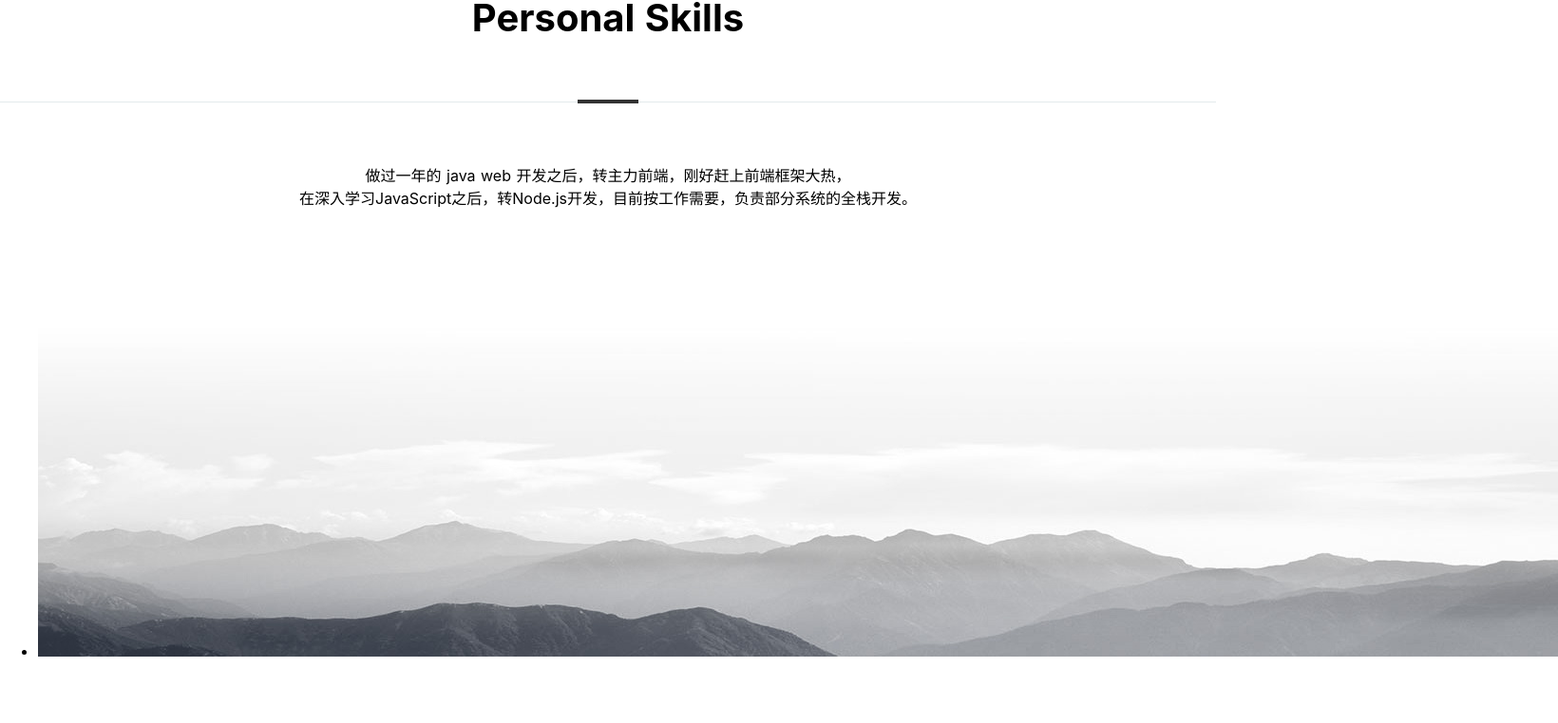
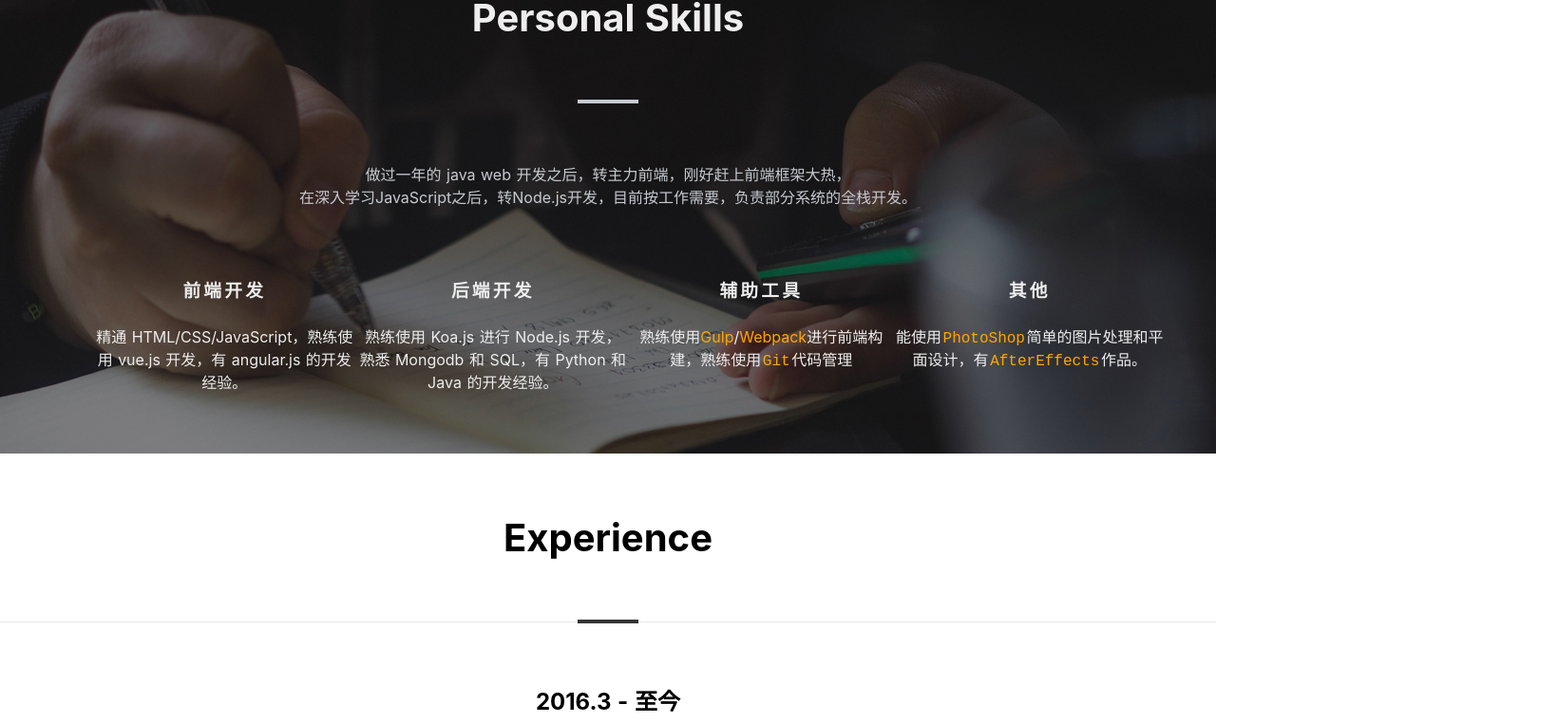
Before and after one commit to zeev-kell/zeev-kell.github.io, a Nuxt app: page /about in a window 1280 px wide. Shown: the part 870-1632 px from the top of the page at 95% size, 1640 px wide, since content can reach past the window. Built offline with nearby package versions, Linux system fonts and the light colour scheme.

Commit message:
修改结构

```diff
--- a/assets/stylus/flex-layout.styl
+++ b/assets/stylus/flex-layout.styl
@@ -25,3 +25,17 @@
 .is-justify-center {
   justify-content: center;
 }
+
+$flex-column = 12;
+$flex-list = 1, 2, 3, 4, 5, 6, 7, 8, 9, 10, 11, 12;
+for $i in $flex-list
+  .flex-item-{$i} {
+    float: left;
+    width: ($i  * 100% / $flex-column);
+  }
+  .flex-offset-{$i} {
+    margin-left: ($i  * 100% / $flex-column);
+  }
+  .flex-order-{$i} {
+    order: $i;
+  }
--- a/assets/stylus/layout.styl
+++ b/assets/stylus/layout.styl
@@ -33,6 +33,11 @@ body {
   text-align: center;
 }
 
+.container {
+  margin: 0 auto;
+  max-width: 1170px;
+}
+
 .relative {
   position relative
 }
@@ -48,7 +53,3 @@ body {
 .text-right {
   text-align right
 }
-
-.wp-50 {
-  width 50%
-}
--- a/assets/stylus/var.styl
+++ b/assets/stylus/var.styl
@@ -12,3 +12,5 @@ $contain-laptop = ($laptop-sm + 1)
 $desktop-md = 1199px
 // desktop 以上（含desktop）
 $contain-desktop = ($desktop-md + 1)
+
+$bg = #35495e;
--- a/components/about/profile-container.vue
+++ b/components/about/profile-container.vue
@@ -29,14 +29,16 @@
   import Misc from '~/components/misc'
 
   export default {
-    Github,
-    Misc,
-    name: "profile-container"
+    name: "profile-container",
+    components: {
+      Github,
+      Misc,
+    }
   }
 </script>
 
 <style lang="stylus" rel="stylesheet/stylus">
-  $bg = #35495e;
+  @import "../../assets/stylus/var.styl";
 
   .image {
     background $bg
--- a/components/about/skill-container.vue
+++ b/components/about/skill-container.vue
@@ -1,34 +1,68 @@
 <template>
   <div class="skill-container">
     <header class="container-title">personal skills</header>
-    <div class="text-center">
+    <p class="skill-text">
       做过一年的 java web 开发之后，转主力前端，刚好赶上前端框架大热，<br/>
       在深入学习JavaScript之后，转Node.js开发，目前按工作需要，负责部分系统的全栈开发。
-    </div>
-    <div class="skill-list">
-      <ul>
-        <li>
-          <img src="/image/bg-mountain.jpg">
-        </li>
+    </p>
+    <div class="container">
+      <ul class="skill-list flex-row">
+        <skill-content v-for="(item, index) in skillList" :item="item" :key="index"/>
       </ul>
     </div>
   </div>
 </template>
 
 <script type="text/babel">
+  import SkillContent from './skill-content';
+
   export default {
     name: "skill-container",
     data() {
       return {
-        'd': `前端： angular.js(1.x)  vue.js(2.x)   HTML  CSS  JavaScript
-后端： Node.js  Python Java  SQL
-工具： Git  Gulp  webpack
-其他： Photeshop  AfterEffects`
+        skillList: [{
+          title: '前端开发',
+          content: '精通 HTML/CSS/JavaScript，熟练使用 vue.js 开发，有 angular.js 的开发经验。'
+        }, {
+          title: '后端开发',
+          content: '熟练使用 Koa.js 进行 Node.js 开发，熟悉 Mongodb 和 SQL，有 Python 和 Java 的开发经验。'
+        }, {
+          title: '辅助工具',
+          content: '熟练使用<span>Gulp</span>/<span>Webpack</span>进行前端构建，熟练使用<code>Git</code>代码管理'
+        }, {
+          title: '其他',
+          content: '能使用<code>PhotoShop</code>简单的图片处理和平面设计，有<code>AfterEffects</code>作品。'
+        }]
       }
+    },
+    components: {
+      SkillContent
     }
   }
 </script>
 
 <style lang="stylus" rel="stylesheet/stylus">
+  .skill-container {
+    background url("~assets/skill-banner.jpg")
+    background-size: cover;
+    background-attachment: fixed;
+    color: #eeeeee
+    padding-bottom: 4rem
+    .container-title {
+      border-bottom none
+      &:after {
+        background #c6cbd1
+      }
+    }
+  }
 
+  .skill-text {
+    text-align center
+    color #c6cbd1
+    margin 3rem 0
+  }
+
+  .skill-list {
+    list-style none
+  }
 </style>
--- /dev/null
+++ b/components/about/skill-content.vue
@@ -0,0 +1,33 @@
+<template>
+  <li class="flex-item-3 text-center">
+    <h3 class="skill-title">{{item.title}}</h3>
+    <p class="skill-content" v-html="item.content"></p>
+  </li>
+</template>
+
+<script type="text/babel">
+  export default {
+    name: "skill-content",
+    props: ['item']
+  }
+</script>
+
+<style scoped lang="stylus" rel="stylesheet/stylus">
+  .skill-title {
+    margin 1.5rem 0
+    letter-spacing: 0.2rem;
+    font-weight bold
+  }
+
+  .skill-content /deep/ {
+    code {
+      color orange
+      margin 0 0.1rem
+      display inline-block
+    }
+    span {
+      color orange
+      display inline-block
+    }
+  }
+</style>
--- a/components/about/work-container.vue
+++ b/components/about/work-container.vue
@@ -8,7 +8,7 @@
         <p class="work-post">{{work.post}}</p>
       </div>
       <ul class="content-container">
-        <work-content :content="content" v-for="content in work.contents" :key="content.index"/>
+        <work-content :item="item" v-for="item in work.contents" :key="item.index"/>
       </ul>
     </div>
   </div>
@@ -32,7 +32,8 @@
 </script>
 
 <style lang="stylus" rel="stylesheet/stylus">
-  $bg = #35495e;
+  @import "../../assets/stylus/var.styl";
+
   .sub-text {
     color: #7f828b
     font-size 80%;
--- a/components/about/work-content.vue
+++ b/components/about/work-content.vue
@@ -1,10 +1,10 @@
 <template>
-  <li class="content-list" :class="{'content-left':content.index & 1}">
+  <li class="content-list" :class="{'content-left':item.index & 1}">
     <div class="content-header">
       <div class="content-title">
         <h2>
-          <a :href="content.link" target="_blank">
-            {{content.title}}
+          <a :href="item.link" target="_blank">
+            {{item.title}}
           </a>
         </h2>
         <p class="blank">&nbsp;</p>
@@ -14,9 +14,9 @@
     <div class="content-text">
       <div class="content-body">
         <div class="technology">
-          <strong>{{content.technology}}</strong>
+          <strong>{{item.technology}}</strong>
         </div>
-        <div class="description" v-html="content.description"></div>
+        <div class="description" v-html="item.description"></div>
         <div style="clear: both"></div>
       </div>
     </div>
@@ -26,14 +26,14 @@
 <script type="text/babel">
   export default {
     name: "work-content",
-    props: ['content']
+    props: ['item']
   }
 </script>
 
 <style lang="stylus" rel="stylesheet/stylus">
   @import "../../assets/stylus/mixins.styl";
+  @import "../../assets/stylus/var.styl";
   $pd = 20px;
-  $bg = #35495e;
 
   .content-list {
     padding-top 3rem
--- /dev/null
+++ b/components/footer-container.vue
@@ -0,0 +1,22 @@
+<template>
+  <footer class="footer-container">
+    <div class="flex-row container">
+      <div class="flex-item-6">1</div>
+      <div class="flex-item-6">1</div>
+    </div>
+  </footer>
+</template>
+
+<script type="text/babel">
+  export default {
+    name: "footer-container"
+  }
+</script>
+
+<style lang="stylus" rel="stylesheet/stylus">
+  @import "../assets/stylus/var.styl";
+  .footer-container {
+    padding 2rem;
+    background $bg
+  }
+</style>
--- a/pages/about.vue
+++ b/pages/about.vue
@@ -1,8 +1,9 @@
 <template>
-  <div class="container">
+  <div class="about-container">
     <profile-container/>
     <skill-container/>
     <work-container/>
+    <footer-container/>
   </div>
 </template>
 
@@ -10,13 +11,15 @@
   import ProfileContainer from '~/components/about/profile-container'
   import SkillContainer from '~/components/about/skill-container'
   import WorkContainer from '~/components/about/work-container'
+  import FooterContainer from '~/components/footer-container'
 
   export default {
     name: "about",
     components: {
       ProfileContainer,
       SkillContainer,
-      WorkContainer
+      WorkContainer,
+      FooterContainer
     }
   }
 </script>
```
Also changed, not shown: assets/skill-banner.jpg (added).
